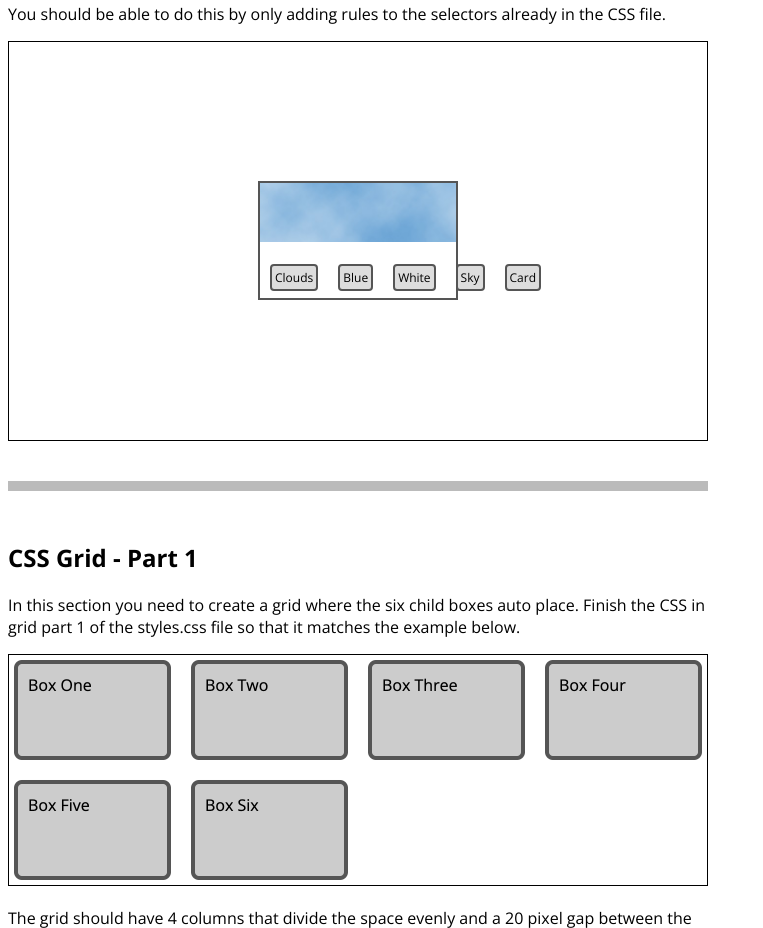
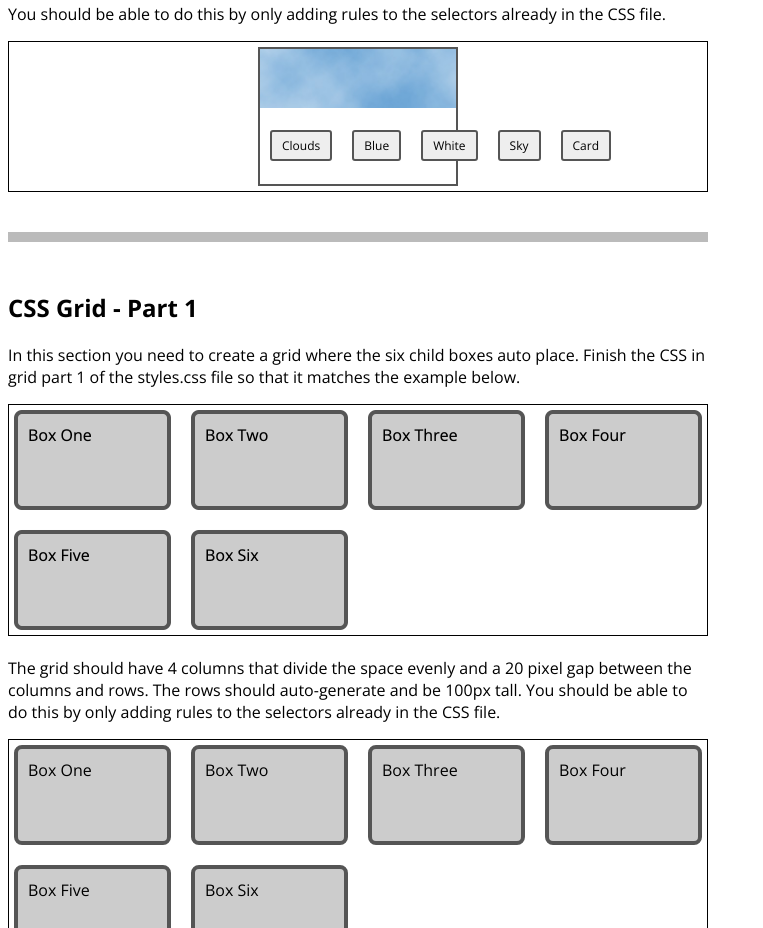
Before and after one commit to Branden108/Lab2-ITMD-441, a plain HTML site: page index.html in a window 1280 px wide. Shown: the part 2076-3004 px from the top of the page, without its empty margins (0-763 px from the left). Drawn offline with nearby package versions, Linux system fonts and the light colour scheme.

Commit message:
Update styles.css

```diff
--- a/styles.css
+++ b/styles.css
@@ -27,13 +27,14 @@
   order: 1;
 }
 
+#flex-section2 .item3 {
+  order: 2;
+}
+
 #flex-section2 .item2 {
   order: 3;
 }
 
-#flex-section2 .item3 {
-  order: 2;
-}
 
 /* end Flexbox Part 2 */
 
@@ -42,17 +43,25 @@
 
 #flex-section3 .box {
   display: flex;
-  justify-content: center;
-  align-items: center;
+  justify-content: center;    /* Centers the card horizontally */
+  align-items: center;        /* Centers the card vertically */
+  height: 100%;                /* Ensure full height for vertical centering */
 }
 
 #flex-section3 .tags ul {
   display: flex;
-  gap: 10px;
+  gap: 10px;                   /* Spacing between tags */
   list-style: none;
+  margin-top: 10px;            /* Space between image and tags */
   padding: 0;
-  margin: 10px 0 0 0;
 }
+
+#flex-section3 .tags ul li {
+  background-color: #eee;      /* Light background for each tag */
+  padding: 5px 10px;
+  border-radius: 3px;          /* Rounded corners for a tag-like appearance */
+}
+
 
 /* end Flexbox Part 3 */
 
```
